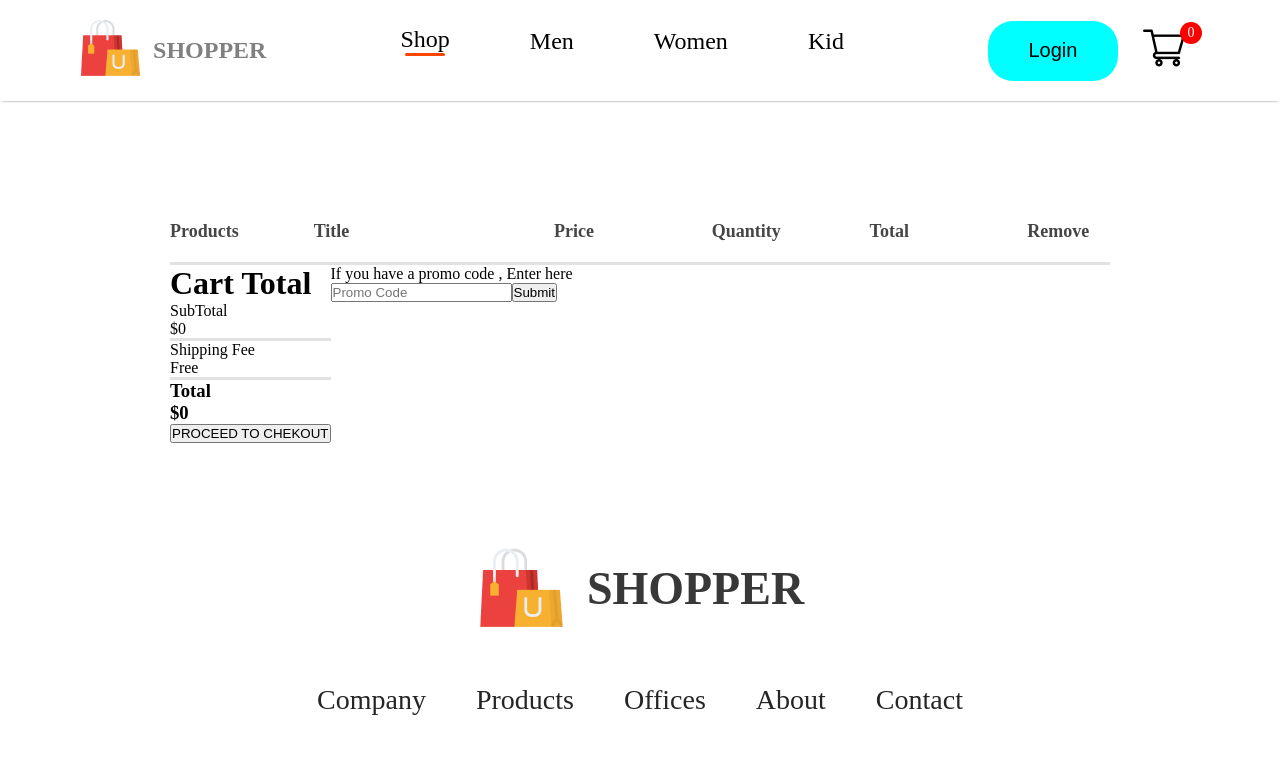
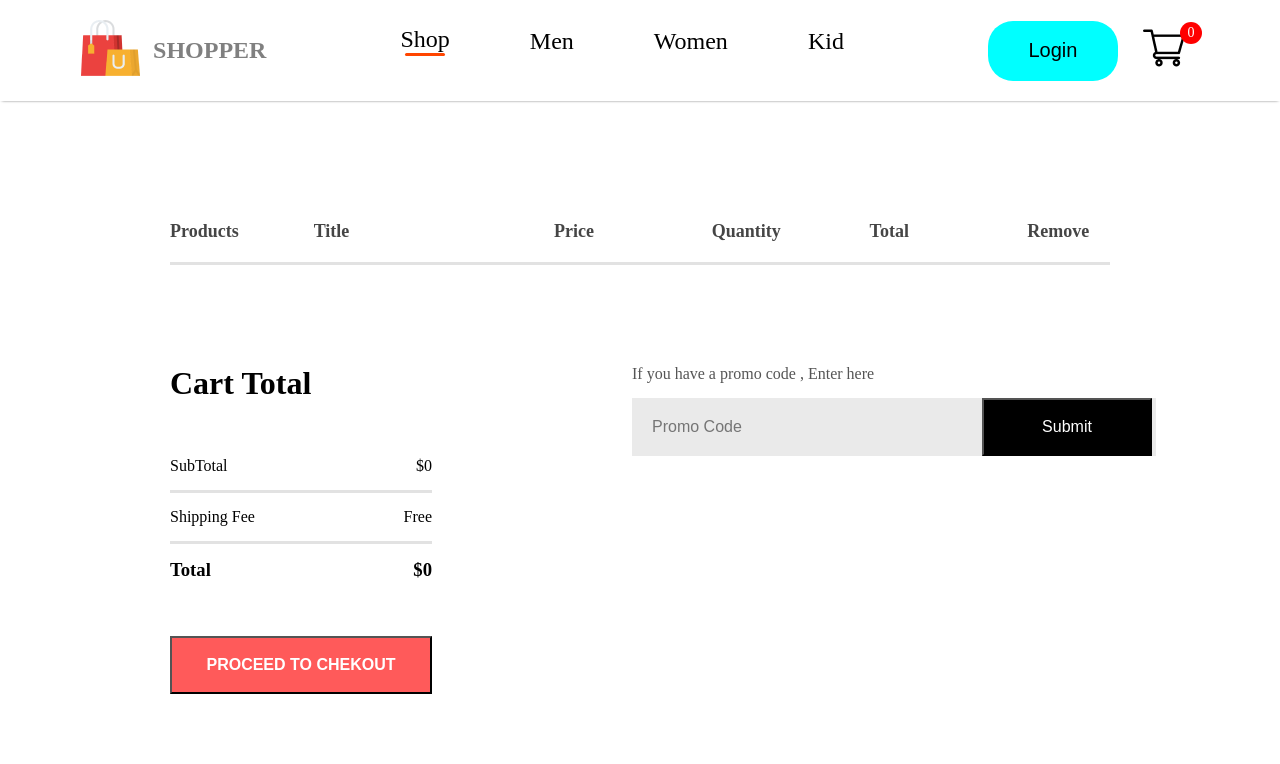
Before and after one commit to inurdream-abhi143/E-Commerce-Website, a React (Vite) app: page /cart in a window 1280 px wide. Shown: the top 764 px of the page. Built offline with nearby package versions, Linux system fonts and the light colour scheme.

Commit message:
Complete front-end and starting add own features in website

```diff
--- a/src/Components/CartItems/CartItems.css
+++ b/src/Components/CartItems/CartItems.css
@@ -42,5 +42,68 @@
 
 .cartitems-down{
     display: flex;
-    margin: ;
+    margin: 100px 0;
+
 }
+ .cartitems-total{
+    flex:1;
+    display: flex;
+    flex-direction: column;
+    margin-right: 200px;
+    gap: 40px;
+ }
+
+ .cartitems-total-item{
+    display: flex;
+    justify-content: space-between;
+    padding: 15px 0;
+ }
+
+ .cartitems-total button{
+    width: 262px;
+    height: 58px;
+    outline: none;
+    background-color: #ff5a5a;
+    color: #fff;
+    font-size: 16px;
+    font-weight: 600;
+    cursor: pointer;
+ }
+
+ .cartitems-promocode{
+    flex: 1;
+    font-size: 16px;
+    font-weight: 500;
+ }
+
+ .cartitems-promocode p{
+    color: #555;
+
+ }
+
+ .cartitems-promobox{
+    width: 504px;
+    margin-top: 15px;
+    padding-left: 20px;
+    height: 58px;
+    background-color: #eaeaea;
+
+ }
+
+ .cartitems-promobox input{
+    border: none;
+    outline: none;
+    background-color: transparent;
+    font-size: 16px;
+    width: 330px;
+    height: 50px;
+ }
+
+.cartitems-promobox button{
+    width: 170px;
+    height: 58px;
+    font-size: 16px;
+    background-color: black;
+    color: white;
+    cursor: pointer;
+}
--- a/src/Components/CartItems/CartItems.jsx
+++ b/src/Components/CartItems/CartItems.jsx
@@ -4,7 +4,7 @@ import { ShopContext } from '../../Contexts/ShopContext'
 import remove_icon from "../../assets/cart_cross_icon.png"
 
 const CartItems = () => {
-    const {all_products, cartItems, removeFromCart } = useContext(ShopContext);
+    const {getTotalCartAmount,all_products, cartItems, removeFromCart } = useContext(ShopContext);
 
   return (
     <div className='cartitems'>
@@ -40,9 +40,9 @@ const CartItems = () => {
         <div className="cartitems-total">
             <h1>Cart Total</h1>
             <div>
-                <div className="cartitems-total-items">
+                <div className="cartitems-total-item">
                     <p>SubTotal</p>
-                    <p>${0}</p>
+                    <p>${getTotalCartAmount()}</p>
                 </div>
                 <hr />
                 <div className="cartitems-total-item">
@@ -52,7 +52,7 @@ const CartItems = () => {
                 <hr/>
                 <div className="cartitems-total-item">
                     <h3>Total</h3>
-                    <h3>${0}</h3>
+                    <h3>${getTotalCartAmount()}</h3>
                 </div>
             </div>
             <button>PROCEED TO CHEKOUT</button>
--- a/src/Components/Navbar/Navbar.jsx
+++ b/src/Components/Navbar/Navbar.jsx
@@ -1,11 +1,13 @@
-import React, { useState } from "react";
+import React, { useContext, useState } from "react";
 import "./Navbar.css";
 import logo from '../../assets/logo.png';
 
 import cart_icon from "../../assets/Cart_icon.png";
 import { Link } from "react-router-dom";
+import { ShopContext } from "../../Contexts/ShopContext";
 const Navbar =()=>{
   const[menu , setMenu] =  useState("shop");
+  const{getTotalCartItems} = useContext(ShopContext);
 
 
     return(<>
@@ -27,7 +29,7 @@ const Navbar =()=>{
         <div className="nav-login-cart">
             <Link className="link" to='/login'><button className="btn ">Login</button></Link>
             <Link className="link" to='/cart'> <img src={cart_icon} alt=""/></Link>
-                <div className="nav-cart-count">0</div>
+                <div className="nav-cart-count">{getTotalCartItems()}</div>
         </div>
     </div>
     </>)
--- a/src/Contexts/ShopContext.jsx
+++ b/src/Contexts/ShopContext.jsx
@@ -26,7 +26,36 @@ const ShopContextProvider =(props)=>{
         setCartItems((prev)=>({...prev , [itemId]:prev[itemId]-1}))
     }
 
-    const contextValue={all_products, cartItems, addToCart, removeFromCart}
+    const getTotalCartAmount=()=>{
+        let totalAmount = 0;
+        for(const item in cartItems){
+            if(cartItems[item]>0)
+            {
+                let itemInfo = all_products.find((product)=>product.id===Number
+                (item))
+                //  console.log(cartItems[item])
+                totalAmount += itemInfo.new_price * cartItems[item]
+
+            }
+
+
+        }
+         console.log("total amount=",totalAmount);
+            return totalAmount
+    }
+
+    const getTotalCartItems =()=>{
+        let totalItem =0;
+        for (const item in cartItems)
+        {
+            if(cartItems[item]>0)
+            {
+                totalItem += cartItems[item]
+            }
+        }
+        return totalItem
+    }
+    const contextValue={ getTotalCartItems, all_products, cartItems, addToCart, removeFromCart , getTotalCartAmount}
     return (
         <ShopContext.Provider value={contextValue}>
             {props.children}
```
